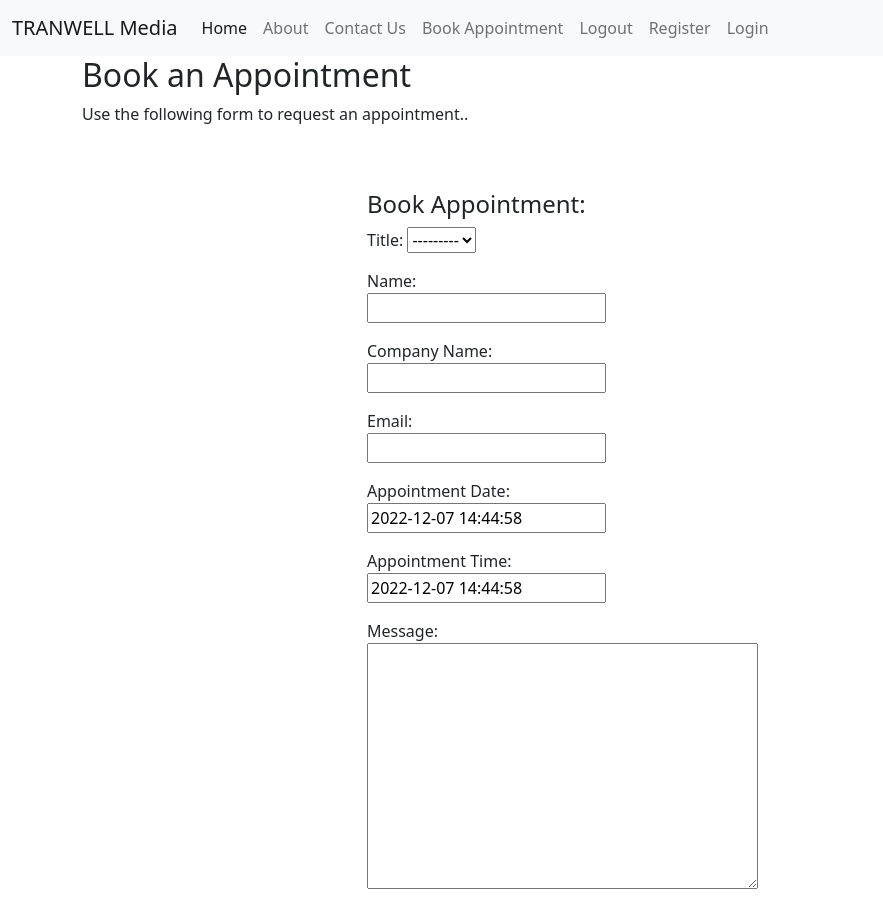
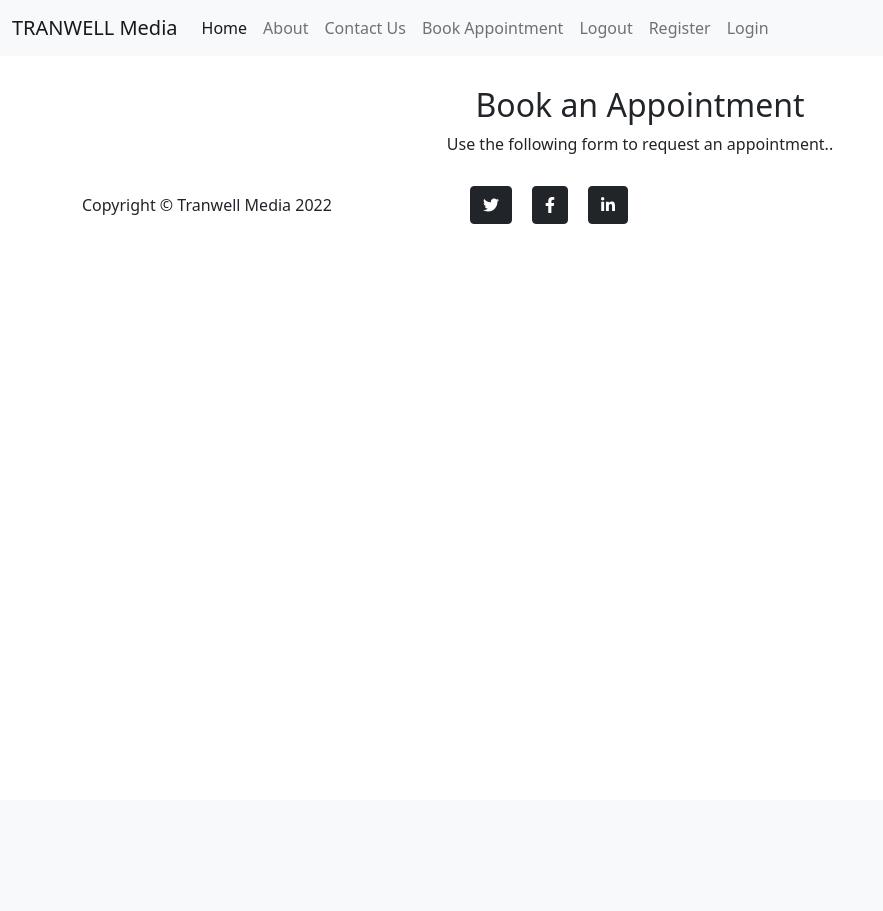
Before and after one commit to unkhan87/Project-Tranwell-Media, a Django app: page /appointments/ in a window 1280 px wide. Shown: the whole page, without its empty margins (0-883 px from the left). After the commit the page ends 224 px from the top, so only its background shows below. Run offline with Django 3.2, Linux system fonts and the light colour scheme; some libraries are stand-ins or nearby versions.

Commit message:
appointments page now strcutured. Footer and Hero Image now added

```diff
--- a/mediaapp/forms.py
+++ b/mediaapp/forms.py
@@ -8,6 +8,9 @@ from .models import BookAppointmentModel
 
 # for users to get the current date
 CURRENT_DATE = str(datetime.date.today())
+
+class DateInput(forms.DateInput):
+    input_type = 'date'
 
 class AppointmentForm(forms.ModelForm):
     class Meta:
@@ -22,16 +25,13 @@ class AppointmentForm(forms.ModelForm):
             'company_name' : 'Company Name'
         }
 
-        '''
+
         widgets = {
-            'appointment_date': DatePickerInput(
-                 options={
-                    "format": "DD/MM/YYYY",
-                    "showClose": True,
-                    "showClear": True,
-                    "showTodayButton": True,
-                    'minDate': CURRENT_DATE,
-                    }
-            )
+            'title': forms.Select(attrs={'class': 'form-control'}),
+            'name': forms.TextInput(attrs={'class': 'form-control', 'placeholder': 'Full Name'}),
+            'company_name': forms.TextInput(attrs={'class': 'form-control'}),
+            'email': forms.TextInput(attrs={'class': 'form-control'}),
+            'appointment_date': forms.TextInput(attrs={'class': 'form-control'}),
+            'appointment_time': forms.TextInput(attrs={'class': 'form-control'}),
+            'appointment_comments': forms.Textarea(attrs={'class': 'form-control'})
         }
-        '''
--- a/mediaapp/views.py
+++ b/mediaapp/views.py
@@ -40,11 +40,25 @@ class BookAppointment(CreateView):
             'Your request has been submitted and is awaiting for approval')
         return HttpResponseRedirect('/appointments_manage/')
 
+'''
 class ManageAppointments(generic.ListView):
-    '''
+
     Get the data from the database and displays it
     to the user.
-    '''
+
+    model = BookAppointmentModel
+    template_name = manage_appointments
+    login_required = True
+    paginate_by = 6
+
+    def get_context_data(self,*args, **kwargs):
+        context = super().get_context_data(*args, **kwargs)
+        appointments = BookAppointmentModel.objects.all()
+        context.update({
+            "appointments":appointments,
+        })
+        return context
+'''
 
 class DeleteAppoinment(DeleteView):
     '''
--- a/static/css/style.css
+++ b/static/css/style.css
@@ -0,0 +1,48 @@
+.headingappointments {
+    text-align: center;
+    margin-top: 30px;
+    margin-bottom: -10px;
+}
+
+.masthead {
+    background-image: url(/static/assets/main_image.jpg);
+    background-size: cover;
+    background-repeat: no-repeat;
+    background-position: center;
+}
+
+header.masthead .masthead-subheading {
+    font-size: 1.5rem;
+    font-style: italic;
+    line-height: 1.5rem;
+    margin-bottom: 25px;
+    font-family: "Roboto Slab", -apple-system, BlinkMacSystemFont, "Segoe UI", Roboto, "Helvetica Neue", Arial, sans-serif, "Apple Color Emoji", "Segoe UI Emoji", "Segoe UI Symbol", "Noto Color Emoji";
+    color: aliceblue;
+  }
+  header.masthead .masthead-heading {
+    font-size: 3.25rem;
+    font-weight: 700;
+    line-height: 3.25rem;
+    margin-bottom: 2rem;
+    font-family: "Montserrat", -apple-system, BlinkMacSystemFont, "Segoe UI", Roboto, "Helvetica Neue", Arial, sans-serif, "Apple Color Emoji", "Segoe UI Emoji", "Segoe UI Symbol", "Noto Color Emoji";
+    color: aliceblue;
+  }
+
+  @media (min-width: 768px) {
+    header.masthead {
+      padding-top: 17rem;
+      padding-bottom: 12.5rem;
+    }
+    header.masthead .masthead-subheading {
+      font-size: 2.25rem;
+      font-style: italic;
+      line-height: 2.25rem;
+      margin-bottom: 2rem;
+    }
+    header.masthead .masthead-heading {
+      font-size: 4.5rem;
+      font-weight: 700;
+      line-height: 4.5rem;
+      margin-bottom: 4rem;
+    }
+  }
--- a/templates/appointments.html
+++ b/templates/appointments.html
@@ -4,7 +4,7 @@
 
 <div class="container">
 
-    <div class="row">
+    <div class="row headingappointments">
         <div class="col-12">
             <h2> Book an Appointment </h2>
             <p class="blue-text">Use the following form to request an appointment..</p>
@@ -12,19 +12,23 @@
     </div>
 
 <!-- to book an appointment user needs to log in-->
+{% if user.is_authenticated %}
 <section id="booking">
-    <div class="booking_container">
+    <div class="booking_container form_group">
         <div class="row">
             <div class="col-md-3 mt-5 offset-md-3">
                 <h4 class="stroke">Book Appointment:</h4>
                 <form method="POST">
                     {% csrf_token %}
                     {{form.as_p}}
-
+                    <button type="submit">Submit</button>
+                </form>
 
     </div>
         </div>
+
         </div>
+        {% endif %}
 
 
 {% endblock %}
--- a/templates/base.html
+++ b/templates/base.html
@@ -1,3 +1,5 @@
+{% load static %}
+
 <!DOCTYPE html>
 <html lang="en">
 <head>
@@ -5,6 +7,8 @@
     <meta http-equiv="X-UA-Compatible" content="IE=edge">
     <meta name="viewport" content="width=device-width, initial-scale=1.0">
     <link href="https://cdn.jsdelivr.net/npm/bootstrap@5.1.3/dist/css/bootstrap.min.css" rel="stylesheet" integrity="sha384-1BmE4kWBq78iYhFldvKuhfTAU6auU8tT94WrHftjDbrCEXSU1oBoqyl2QvZ6jIW3" crossorigin="anonymous">
+    <script src="https://use.fontawesome.com/releases/v6.1.0/js/all.js" crossorigin="anonymous"></script>
+    <link rel="stylesheet" href= "{% static 'css/style.css' %}">
     <title>Document</title>
 </head>
 <body class="d-flex flex-column h-100 main-bg">
@@ -50,6 +54,19 @@
         {% endblock content %}
     </main>
 
+    <!-- Footer-->
+    <footer class="footer py-4">
+      <div class="container">
+          <div class="row align-items-center">
+              <div class="col-lg-4 text-lg-start">Copyright &copy; Tranwell Media 2022</div>
+              <div class="col-lg-4 my-3 my-lg-0">
+                  <a class="btn btn-dark btn-social mx-2" href="#!" aria-label="Twitter"><i class="fab fa-twitter"></i></a>
+                  <a class="btn btn-dark btn-social mx-2" href="#!" aria-label="Facebook"><i class="fab fa-facebook-f"></i></a>
+                  <a class="btn btn-dark btn-social mx-2" href="#!" aria-label="LinkedIn"><i class="fab fa-linkedin-in"></i></a>
+              </div>
+          </div>
+      </div>
+  </footer>
 
 
 <!-- Bootstrap JavaScript -->
```
Also changed, not shown: templates/index.html (+8 -2 lines), static/assets/main_image.jpg (added), templates/manage_appointments.html (added).
